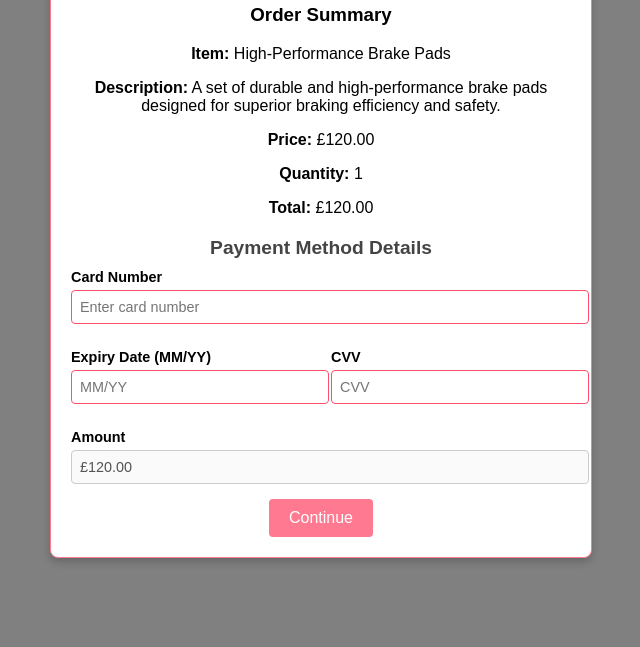
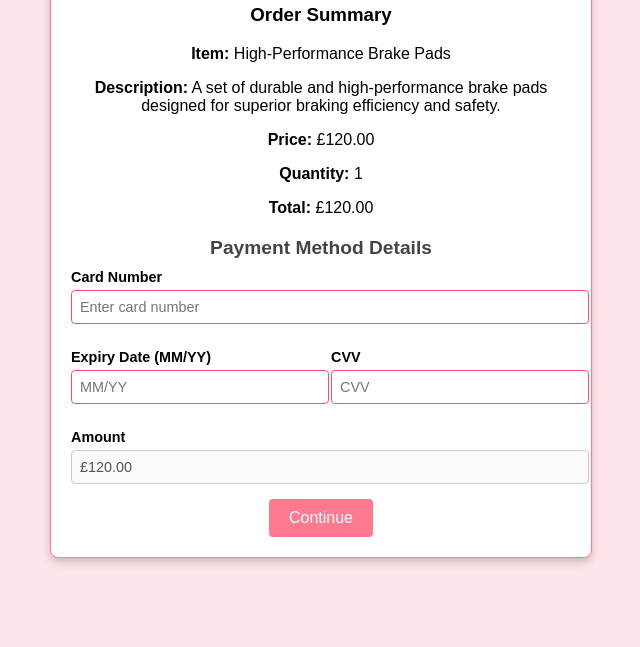
Before and after one commit to sheharyar777/devops-payment-page, a plain HTML site: page index.html in a window 1280 px wide. Shown: the part 153-800 px from the top of the page, without its empty margins (319-959 px from the left). Drawn offline with Linux system fonts and the light colour scheme.

Commit message:
Update style.css

```diff
--- a/style.css
+++ b/style.css
@@ -1,7 +1,7 @@
 /*  General Styles */
 body {
     font-family: Arial, sans-serif;
-    background-color: #808080; /* Light pink background */
+    background-color: #ffe5e9; /* Light pink background */
     margin: 0;
     padding: 0;
     display: flex;
```
